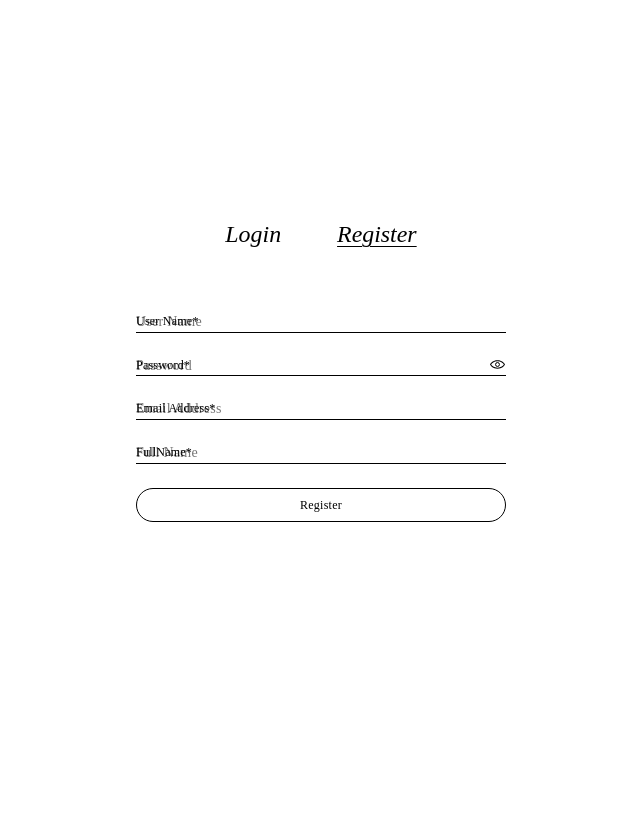
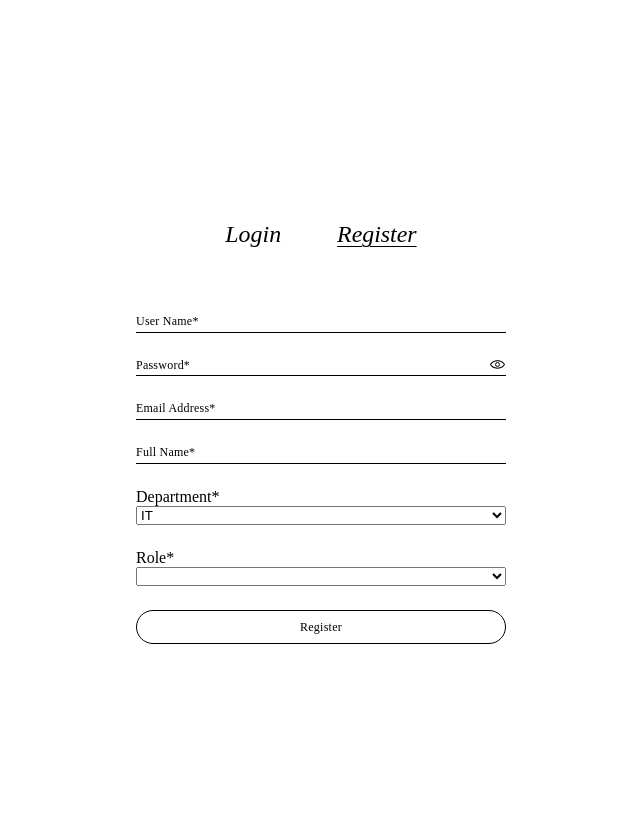
Before and after one commit to nishimiya1/Task-Management-System, a PHP site: page /signupPage.php in a window 1280 px wide. Shown: the whole page, without its empty margins (319-959 px from the left). Run offline with PHP 8.4, Linux system fonts and the light colour scheme; lists and menus that the app fills with data are empty; some web fonts are replaced.

Commit message:
update input type values

```diff
--- a/signupPage.php
+++ b/signupPage.php
@@ -6,6 +6,7 @@
     <meta name="viewport" content="width=device-width, initial-scale=1.0">
     <title>Sign Up</title>
     <link rel="stylesheet" href="main.css" />
+
 </head>
 
 <body class="register">
@@ -20,13 +21,13 @@
                 </div>
                 <form action="/account/register" method="post" novalidate class="form-class">
                     <div class="login">
-                        <input type="text" class="user-input" id="Username" name="Username" required minlength="3"
-                            placeholder="User Name" aria-label="User Name*">
+                        <input type="Username" class="user-input" id="Username" name="Username" required minlength="3"
+                            placeholder="" aria-label="User Name">
                         <label for="Username" class="user-label">User Name*</label>
                     </div>
                     <div class="login">
                         <input type="password" class="user-input" id="Password" name="Password"
-                            autocomplete="current-password" required minlength="8" placeholder="Password"
+                            autocomplete="current-password" required minlength="8" placeholder=""
                             aria-label="Password*">
                         <label for="Password" class="user-label password-label">Password*</label>
                         <button class="login-form show-password" type="button" aria-label="Show password">
@@ -49,13 +50,27 @@
                     </div>
                     <div class="login">
                         <input type="email" class="user-input" id="Email" name="Email" autocomplete="email"
-                            placeholder="Email Address " aria-label="Email Address*">
+                            placeholder="" aria-label="Email Address*">
                         <label for="Email" class="user-label">Email Address*</label>
                     </div>
                     <div class="login">
-                        <input type="text" class="user-input" id="FullName" name="FullName" placeholder="Full Name "
+                        <input type="FullName" class="user-input" id="FullName" name="FullName" placeholder=""
                             aria-label="Full Name*">
-                        <label for="FullName" class="user-label">FullName*</label>
+                        <label for="FullName" class="user-label">Full Name*</label>
+                    </div>
+                    <div class="login">
+                        <label for="DepartmentID" class="select-label">Department*</label>
+                        <select class="form-select" id="DepartmentID" onchange="adjustRoles()">
+                            <option value="1">IT</option>
+                            <option value="2">Marketing</option>
+                            <option value="3">HR</option>
+                        </select>
+                    </div>
+                    <div class="login">
+                        <label for="RoleID" class="select-label">Role*</label>
+                        <select class="form-select" id="RoleID">
+
+                        </select>
                     </div>
                     <button type="submit" class="login-form submit-button submit-display">Register</button>
                 </form>
@@ -64,6 +79,7 @@
     </div>
 
     <script src="main.js"></script>
+
 </body>
 
 </html>
```
